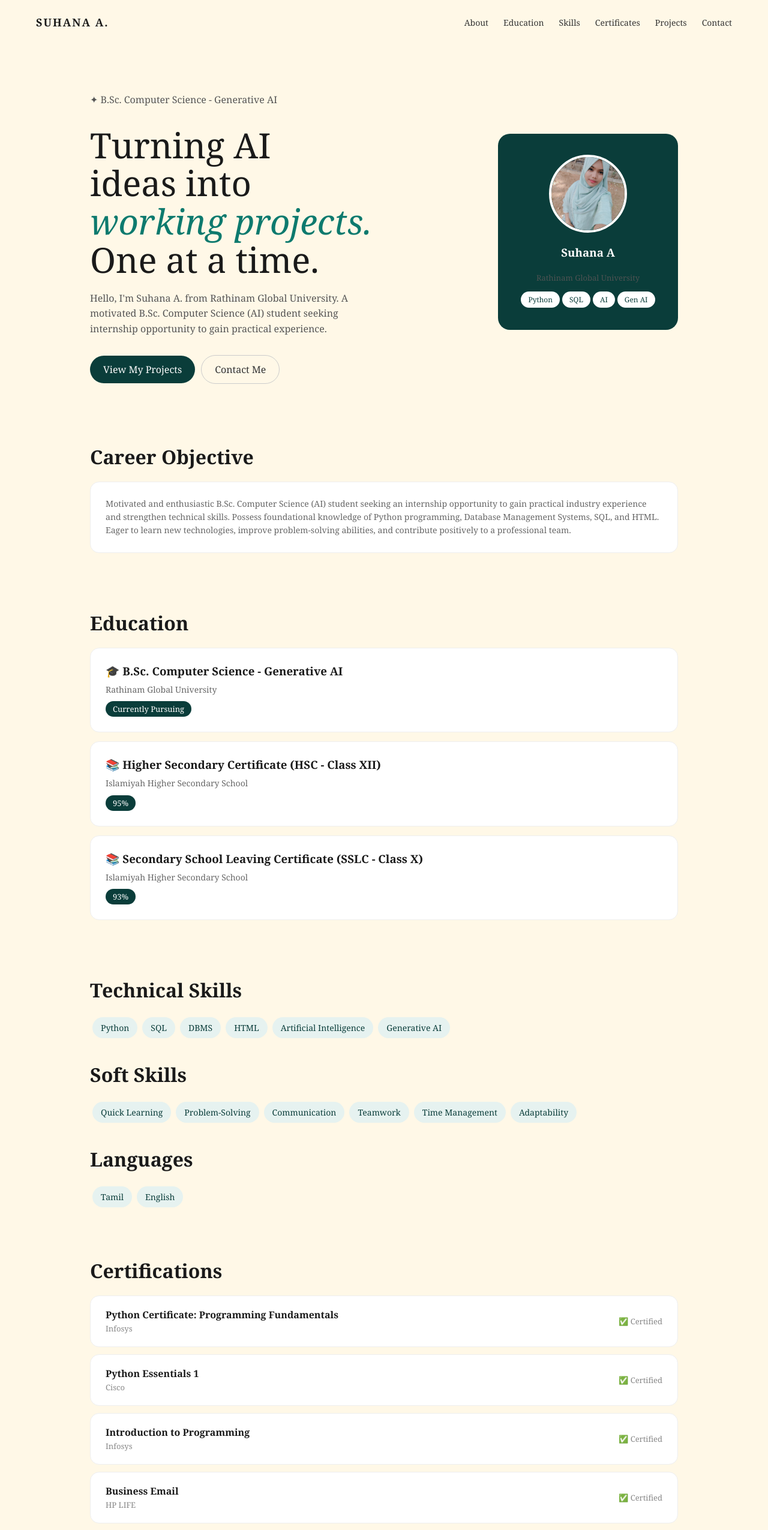
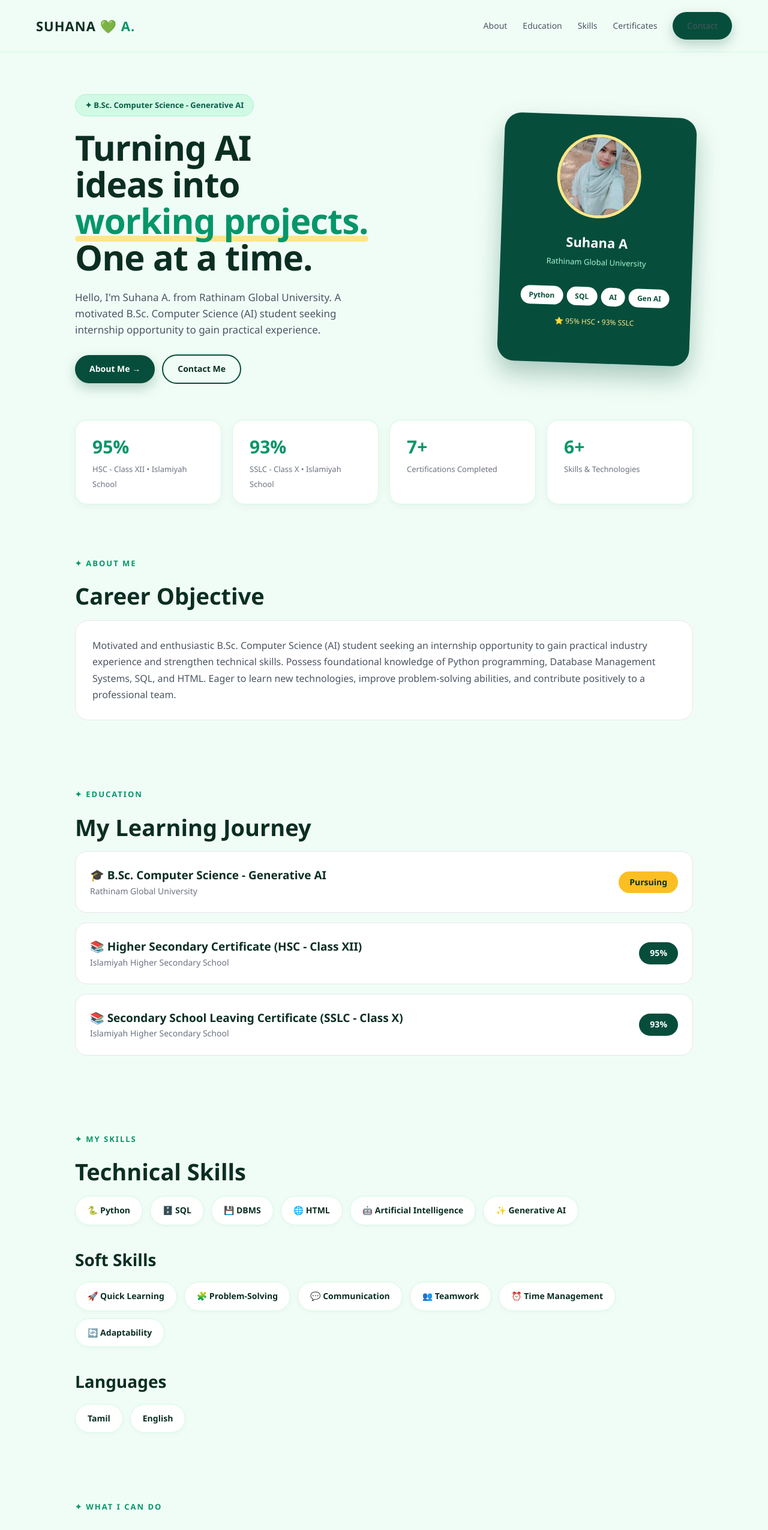
Before and after one commit to rahmansuhana16-byte/portfolio, a plain HTML site: page index.html in a window 1280 px wide. Shown: the top 2551 px of the page at 60% size. Drawn offline with Linux system fonts and the light colour scheme.

Commit message:
Update index.html

```diff
--- a/index.html
+++ b/index.html
@@ -3,91 +3,123 @@
 <head>
 <meta charset="UTF-8">
 <meta name="viewport" content="width=device-width, initial-scale=1.0">
-<title>Suhana A. - Portfolio</title>
+<title>Suhana A. | AI Student & Developer</title>
 <style>
-* { margin:0; padding:0; box-sizing:border-box; }
-body { font-family: Georgia, serif; background:#FFF8E7; color:#1a1a1a; }
-nav { display:flex; justify-content:space-between; padding:25px 60px; align-items:center; }
-.logo { font-weight:bold; letter-spacing:2px; font-size:18px; }
-nav a { margin-left:25px; text-decoration:none; color:#333; font-size:14px; }
-.hero { display:flex; justify-content:space-between; align-items:center; padding:60px; gap:40px; max-width:1100px; margin:auto; }
-.hero h1 { font-size:58px; line-height:1.1; font-weight:normal; }
-.hero h1 em { color:#0d7a6e; }
-.hero p { margin:20px 0 30px; color:#555; line-height:1.6; max-width:450px; }
-.btn-dark { background:#0a3d3a; color:white; padding:12px 22px; border-radius:25px; text-decoration:none; display:inline-block; }
-.btn-light { border:1px solid #ccc; padding:12px 22px; border-radius:25px; text-decoration:none; color:#333; display:inline-block; margin-left:10px; }
-.card { background:#0a3d3a; color:white; border-radius:20px; padding:35px 30px; text-align:center; width:300px; }
-.card img { width:130px; height:130px; border-radius:50%; object-fit:cover; border:4px solid white; }
-.card h3 { margin:15px 0 15px; }
-.tags span { background:white; color:#0a3d3a; padding:5px 12px; border-radius:20px; font-size:12px; margin:2px; display:inline-block; }
-.section { max-width:1100px; margin:auto; padding:40px 60px; }
-.section h2 { font-size:32px; margin-bottom:20px; }
-.box { background:white; border:1px solid #eee; border-radius:15px; padding:25px; margin-bottom:15px; }
-.box h3 { margin-bottom:8px; }
-.box p { color:#666; font-size:14px; line-height:1.6; }
-.badge { background:#0a3d3a; color:white; padding:4px 12px; border-radius:20px; font-size:13px; display:inline-block; margin-top:8px; }
-.projects { display:flex; gap:20px; flex-wrap:wrap; }
-.proj { background:white; border:1px solid #eee; border-radius:15px; padding:25px; width:300px; }
-.proj h3 { margin-bottom:10px; }
-.proj p { color:#666; font-size:14px; line-height:1.5; }
-.skills span { background:#e6f2f0; color:#0a3d3a; padding:8px 14px; border-radius:20px; font-size:14px; margin:4px; display:inline-block; }
-.cert { background:white; border:1px solid #eee; border-radius:15px; padding:20px 25px; margin-bottom:12px; display:flex; justify-content:space-between; align-items:center; }
-.cert b { font-size:16px; }
-.cert span { color:#888; font-size:13px; }
-.contact-box { background:#0a3d3a; color:white; border-radius:20px; padding:40px; text-align:center; margin-top:20px; }
-.contact-box a { color:white; font-weight:bold; }
-footer { text-align:center; padding:30px; color:#888; font-size:13px; }
-@media(max-width:700px){ .hero{flex-direction:column; padding:30px 20px; text-align:center;} nav{padding:20px;} .hero h1{font-size:40px;} .section{padding:30px 20px;} }
+*{margin:0;padding:0;box-sizing:border-box}
+body{font-family:'Segoe UI',Arial,sans-serif;background:#F0FDF6;color:#0B2E22;line-height:1.6}
+a{color:#0B2E22;text-decoration:none}
+nav{display:flex;justify-content:space-between;align-items:center;padding:20px 60px;position:sticky;top:0;background:rgba(240,253,246,.92);backdrop-filter:blur(12px);z-index:10;border-bottom:1px solid #D1FAE5}
+.logo{font-size:22px;font-weight:900;letter-spacing:1px}.logo span{color:#059669}
+nav .links a{margin-left:26px;font-size:14px;color:#4B5563;font-weight:500}
+nav .links a:hover{color:#059669}
+.btn{background:#064E3B;color:#fff;padding:12px 24px;border-radius:30px;font-weight:700;font-size:14px;display:inline-block;box-shadow:0 8px 20px rgba(6,78,59,.25)}
+.btn-light{border:2px solid #064E3B;padding:11px 24px;border-radius:30px;font-size:14px;margin-left:12px;display:inline-block;font-weight:600}
+.hero{max-width:1150px;margin:auto;padding:70px 60px 30px;display:flex;gap:50px;align-items:center}
+.hero-left{flex:1}
+.badge{display:inline-block;background:#D1FAE5;border:1px solid #A7F3D0;padding:7px 16px;border-radius:30px;font-size:13px;color:#065F46;font-weight:600}
+.hero h1{font-size:58px;line-height:1.05;margin:22px 0;font-weight:900;letter-spacing:-1px}
+.hero h1 span{color:#059669;position:relative}
+.hero h1 span::after{content:"";position:absolute;left:0;bottom:4px;width:100%;height:10px;background:#FDE68A;z-index:-1;border-radius:5px}
+.hero p{color:#4B5563;max-width:520px;margin-bottom:28px;font-size:17px}
+.hero-card{background:#064E3B;color:#fff;border-radius:28px;padding:32px;text-align:center;width:320px;flex-shrink:0;box-shadow:0 20px 40px rgba(6,78,59,.3);transform:rotate(2deg)}
+.hero-card img{width:140px;height:140px;border-radius:50%;object-fit:cover;border:5px solid #FDE68A}
+.hero-card h3{margin:15px 0 5px;font-size:22px}
+.hero-card p{color:#A7F3D0;font-size:13px}
+.hero-card .pill{background:#fff;color:#064E3B;padding:6px 14px;border-radius:20px;font-size:12px;font-weight:700;margin:3px;display:inline-block}
+.stats{display:flex;gap:18px;max-width:1150px;margin:30px auto;padding:0 60px;flex-wrap:wrap}
+.stat{background:#fff;border:1px solid #D1FAE5;border-radius:20px;padding:20px 28px;flex:1;min-width:180px;box-shadow:0 4px 15px rgba(0,0,0,.04)}
+.stat b{font-size:30px;color:#059669;display:block}.stat span{color:#6B7280;font-size:13px}
+.section{max-width:1150px;margin:auto;padding:55px 60px}
+.section small{color:#059669;letter-spacing:2px;font-size:13px;font-weight:800;text-transform:uppercase}
+.section h2{font-size:38px;margin:12px 0 10px}
+.section>p{color:#6B7280;margin-bottom:28px}
+.box{background:#fff;border:1px solid #E5E7EB;border-radius:22px;padding:28px}
+.box p{color:#4B5563;font-size:16px;line-height:1.7}
+.grid{display:grid;grid-template-columns:repeat(3,1fr);gap:20px}
+.card{background:#fff;border:1px solid #E5E7EB;border-radius:22px;padding:28px;position:relative;overflow:hidden}
+.card::before{content:"";position:absolute;top:0;left:0;width:100%;height:5px;background:linear-gradient(90deg,#059669,#FBBF24)}
+.card:hover{transform:translateY(-5px);box-shadow:0 15px 30px rgba(6,78,59,.12);transition:.3s}
+.card .icon{font-size:34px;margin-bottom:14px}
+.card h3{font-size:19px;margin-bottom:8px}.card p{color:#6B7280;font-size:14px}
+.tag{display:inline-block;background:#ECFDF5;padding:5px 12px;border-radius:20px;font-size:12px;margin:3px;color:#065F46;font-weight:600}
+.edu{background:#fff;border-radius:20px;padding:24px;margin-bottom:16px;display:flex;justify-content:space-between;align-items:center;border:1px solid #E5E7EB}
+.edu h3{font-size:19px}.edu p{color:#6B7280;font-size:14px}
+.perc{background:#064E3B;color:#fff;padding:7px 18px;border-radius:30px;font-size:14px;font-weight:800;white-space:nowrap}
+.perc.gold{background:#FBBF24;color:#0B2E22}
+.skills{display:flex;flex-wrap:wrap;gap:12px}
+.skill{background:#fff;border:1px solid #D1FAE5;padding:12px 20px;border-radius:30px;font-size:14px;font-weight:600;box-shadow:0 2px 8px rgba(0,0,0,.03)}
+.cert-grid{display:grid;grid-template-columns:1fr 1fr;gap:15px}
+.cert{background:#fff;border:1px solid #E5E7EB;border-radius:18px;padding:20px;display:flex;justify-content:space-between;align-items:center}
+.cert b{font-size:15px}.cert span{color:#6B7280;font-size:13px}.tick{background:#D1FAE5;color:#065F46;width:32px;height:32px;border-radius:50%;display:flex;align-items:center;justify-content:center;font-weight:800}
+.contact{background:#064E3B;color:#fff;border-radius:28px;padding:50px;text-align:center;position:relative;overflow:hidden}
+.contact::after{content:"✦";position:absolute;right:30px;top:20px;font-size:60px;color:#FBBF24;opacity:.4}
+.contact h2{font-size:36px}.contact p{margin:12px 0;color:#D1FAE5}
+.contact .white{background:#FBBF24;color:#0B2E22;padding:13px 30px;border-radius:30px;display:inline-block;font-weight:800;margin-top:15px}
+footer{text-align:center;padding:30px;color:#9CA3AF;font-size:13px}
+@media(max-width:750px){nav{padding:18px 20px}.hero{flex-direction:column;padding:40px 20px;text-align:center}.hero h1{font-size:38px}.grid{grid-template-columns:1fr}.cert-grid{grid-template-columns:1fr}.section{padding:35px 20px}.stats{padding:0 20px}.hero-card{transform:none}}
 </style>
 </head>
 <body>
-<nav><div class="logo">SUHANA A.</div><div><a href="#about">About</a><a href="#education">Education</a><a href="#skills">Skills</a><a href="#certificates">Certificates</a><a href="#projects">Projects</a><a href="#contact">Contact</a></div></nav>
+<nav><div class="logo">SUHANA <span>💚 A.</span></div><div class="links"><a href="#about">About</a><a href="#education">Education</a><a href="#skills">Skills</a><a href="#certificates">Certificates</a><a href="#contact" class="btn">Contact</a></div></nav>
 
 <div class="hero">
-<div>
-<p>✦ B.Sc. Computer Science - Generative AI</p>
-<h1>Turning AI<br>ideas into<br><em>working projects.</em><br>One at a time.</h1>
+<div class="hero-left">
+<span class="badge">✦ B.Sc. Computer Science - Generative AI</span>
+<h1>Turning AI<br>ideas into<br><span>working projects.</span><br>One at a time.</h1>
 <p>Hello, I'm Suhana A. from Rathinam Global University. A motivated B.Sc. Computer Science (AI) student seeking internship opportunity to gain practical experience.</p>
-<a href="#projects" class="btn-dark">View My Projects</a><a href="#contact" class="btn-light">Contact Me</a>
+<a href="#about" class="btn">About Me →</a><a href="#contact" class="btn-light">Contact Me</a>
 </div>
-<div class="card">
+<div class="hero-card">
 <img src="suhana.jpg.jpeg" alt="Suhana A">
 <h3>Suhana A</h3>
-<p style="font-size:13px; opacity:0.9; margin-bottom:10px;">Rathinam Global University</p>
-<div class="tags"><span>Python</span><span>SQL</span><span>AI</span><span>Gen AI</span></div>
+<p>Rathinam Global University</p>
+<p style="margin:12px 0 0"><span class="pill">Python</span><span class="pill">SQL</span><span class="pill">AI</span><span class="pill">Gen AI</span></p>
+<p style="margin-top:14px;font-size:12px;color:#FDE68A">⭐ 95% HSC • 93% SSLC</p>
 </div>
 </div>
 
-<div class="section" id="about"><h2>Career Objective</h2><div class="box"><p>Motivated and enthusiastic B.Sc. Computer Science (AI) student seeking an internship opportunity to gain practical industry experience and strengthen technical skills. Possess foundational knowledge of Python programming, Database Management Systems, SQL, and HTML. Eager to learn new technologies, improve problem-solving abilities, and contribute positively to a professional team.</p></div></div>
-
-<div class="section" id="education"><h2>Education</h2>
-<div class="box"><h3>🎓 B.Sc. Computer Science - Generative AI</h3><p>Rathinam Global University</p><span class="badge">Currently Pursuing</span></div>
-<div class="box"><h3>📚 Higher Secondary Certificate (HSC - Class XII)</h3><p>Islamiyah Higher Secondary School</p><span class="badge">95%</span></div>
-<div class="box"><h3>📚 Secondary School Leaving Certificate (SSLC - Class X)</h3><p>Islamiyah Higher Secondary School</p><span class="badge">93%</span></div>
+<div class="stats">
+<div class="stat"><b>95%</b><span>HSC - Class XII • Islamiyah School</span></div>
+<div class="stat"><b>93%</b><span>SSLC - Class X • Islamiyah School</span></div>
+<div class="stat"><b>7+</b><span>Certifications Completed</span></div>
+<div class="stat"><b>6+</b><span>Skills & Technologies</span></div>
 </div>
 
-<div class="section" id="skills"><h2>Technical Skills</h2><div class="skills"><span>Python</span><span>SQL</span><span>DBMS</span><span>HTML</span><span>Artificial Intelligence</span><span>Generative AI</span></div>
-<h2 style="margin-top:35px;">Soft Skills</h2><div class="skills"><span>Quick Learning</span><span>Problem-Solving</span><span>Communication</span><span>Teamwork</span><span>Time Management</span><span>Adaptability</span></div>
-<h2 style="margin-top:35px;">Languages</h2><div class="skills"><span>Tamil</span><span>English</span></div>
+<div class="section" id="about"><small>✦ About Me</small><h2>Career Objective</h2><div class="box"><p>Motivated and enthusiastic B.Sc. Computer Science (AI) student seeking an internship opportunity to gain practical industry experience and strengthen technical skills. Possess foundational knowledge of Python programming, Database Management Systems, SQL, and HTML. Eager to learn new technologies, improve problem-solving abilities, and contribute positively to a professional team.</p></div></div>
+
+<div class="section" id="education"><small>✦ Education</small><h2>My Learning Journey</h2>
+<div class="edu"><div><h3>🎓 B.Sc. Computer Science - Generative AI</h3><p>Rathinam Global University</p></div><span class="perc gold">Pursuing</span></div>
+<div class="edu"><div><h3>📚 Higher Secondary Certificate (HSC - Class XII)</h3><p>Islamiyah Higher Secondary School</p></div><span class="perc">95%</span></div>
+<div class="edu"><div><h3>📚 Secondary School Leaving Certificate (SSLC - Class X)</h3><p>Islamiyah Higher Secondary School</p></div><span class="perc">93%</span></div>
 </div>
 
-<div class="section" id="certificates"><h2>Certifications</h2>
-<div class="cert"><div><b>Python Certificate: Programming Fundamentals</b><br><span>Infosys</span></div><span>✅ Certified</span></div>
-<div class="cert"><div><b>Python Essentials 1</b><br><span>Cisco</span></div><span>✅ Certified</span></div>
-<div class="cert"><div><b>Introduction to Programming</b><br><span>Infosys</span></div><span>✅ Certified</span></div>
-<div class="cert"><div><b>Business Email</b><br><span>HP LIFE</span></div><span>✅ Certified</span></div>
-<div class="cert"><div><b>Effective Presentation</b><br><span>HP LIFE</span></div><span>✅ Certified</span></div>
-<div class="cert"><div><b>Business Communication</b><br><span>HP LIFE</span></div><span>✅ Certified</span></div>
-<div class="cert"><div><b>English Certificate</b><br><span>EF SET</span></div><span>✅ Certified</span></div>
+<div class="section" id="skills"><small>✦ My Skills</small><h2>Technical Skills</h2><div class="skills"><span class="skill">🐍 Python</span><span class="skill">🗄️ SQL</span><span class="skill">💾 DBMS</span><span class="skill">🌐 HTML</span><span class="skill">🤖 Artificial Intelligence</span><span class="skill">✨ Generative AI</span></div>
+<h2 style="margin-top:35px;font-size:28px">Soft Skills</h2><div class="skills" style="margin-top:15px"><span class="skill">🚀 Quick Learning</span><span class="skill">🧩 Problem-Solving</span><span class="skill">💬 Communication</span><span class="skill">👥 Teamwork</span><span class="skill">⏰ Time Management</span><span class="skill">🔄 Adaptability</span></div>
+<h2 style="margin-top:35px;font-size:28px">Languages</h2><div class="skills" style="margin-top:15px"><span class="skill">Tamil</span><span class="skill">English</span></div>
 </div>
 
-<div class="section" id="projects"><h2>My Projects</h2><div class="projects">
-<div class="proj"><h3>🤖 AI Chatbot</h3><p>A smart chatbot built with Python that answers questions and helps users.</p></div>
-<div class="proj"><h3>📝 AI Content Generator</h3><p>Generates creative content using Generative AI tools.</p></div>
-<div class="proj"><h3>🌐 Portfolio Website</h3><p>This website! Built with HTML, CSS and hosted on GitHub Pages.</p></div>
+<div class="section" id="skills2"><small>✦ What I Can Do</small><h2>Skills That Make Me Different</h2>
+<div class="grid">
+<div class="card"><div class="icon">🐍</div><h3>Python Development</h3><p>Clean Python code for logic, automation and AI projects.</p><div style="margin-top:12px"><span class="tag">Python</span><span class="tag">Logic</span></div></div>
+<div class="card"><div class="icon">✨</div><h3>Generative AI</h3><p>Using AI tools to create smart content and solve problems.</p><div style="margin-top:12px"><span class="tag">Gen AI</span><span class="tag">AI</span></div></div>
+<div class="card"><div class="icon">🗄️</div><h3>Database & SQL</h3><p>DBMS & SQL - storing, managing and querying data easily.</p><div style="margin-top:12px"><span class="tag">SQL</span><span class="tag">DBMS</span></div></div>
+<div class="card"><div class="icon">🌿</div><h3>Web Development</h3><p>Modern, beautiful websites with HTML & CSS - like this one!</p><div style="margin-top:12px"><span class="tag">HTML</span><span class="tag">CSS</span></div></div>
+<div class="card"><div class="icon">💬</div><h3>Communication</h3><p>Business Email, Presentation & English communication.</p><div style="margin-top:12px"><span class="tag">English</span><span class="tag">Tamil</span></div></div>
+<div class="card"><div class="icon">🚀</div><h3>Quick Learner</h3><p>Adaptable, problem-solving, teamwork and time management.</p><div style="margin-top:12px"><span class="tag">Teamwork</span><span class="tag">Growth</span></div></div>
 </div></div>
 
-<div class="section" id="contact"><div class="contact-box"><h2>Let's Work Together!</h2><p style="margin:15px 0;">Have an idea? Let's build it!</p><p>Email: <a href="mailto:rahmansuhana16@gmail.com">rahmansuhana16@gmail.com</a></p><p style="margin-top:10px;">GitHub: rahmansuhana16-byte</p><p style="margin-top:10px;">University: Rathinam Global University</p></div></div>
-<footer>© 2026 Suhana A. Made with ❤️</footer>
+<div class="section" id="certificates"><small>✦ Certifications</small><h2>My Achievements</h2>
+<div class="cert-grid">
+<div class="cert"><div><b>Python Certificate: Programming Fundamentals</b><br><span>Infosys</span></div><span class="tick">✓</span></div>
+<div class="cert"><div><b>Python Essentials 1</b><br><span>Cisco</span></div><span class="tick">✓</span></div>
+<div class="cert"><div><b>Introduction to Programming</b><br><span>Infosys</span></div><span class="tick">✓</span></div>
+<div class="cert"><div><b>Business Email</b><br><span>HP LIFE</span></div><span class="tick">✓</span></div>
+<div class="cert"><div><b>Effective Presentation</b><br><span>HP LIFE</span></div><span class="tick">✓</span></div>
+<div class="cert"><div><b>Business Communication</b><br><span>HP LIFE</span></div><span class="tick">✓</span></div>
+<div class="cert"><div><b>English Certificate</b><br><span>EF SET</span></div><span class="tick">✓</span></div>
+</div></div>
+
+<div class="section" id="contact"><div class="contact"><h2>Let's Work Together! 💚</h2><p style="margin:15px 0;">Have an idea? Let's build it!</p><p>Email: <a href="mailto:rahmansuhana16@gmail.com" style="color:#fff;font-weight:700">rahmansuhana16@gmail.com</a></p><p style="margin-top:10px;">GitHub: rahmansuhana16-byte</p><p style="margin-top:10px;">University: Rathinam Global University</p><a href="mailto:rahmansuhana16@gmail.com" class="white">Contact Me →</a></div></div>
+<footer>© 2026 Suhana A. Made with 💚 | Unique Mint Theme</footer>
 </body>
 </html>
```
